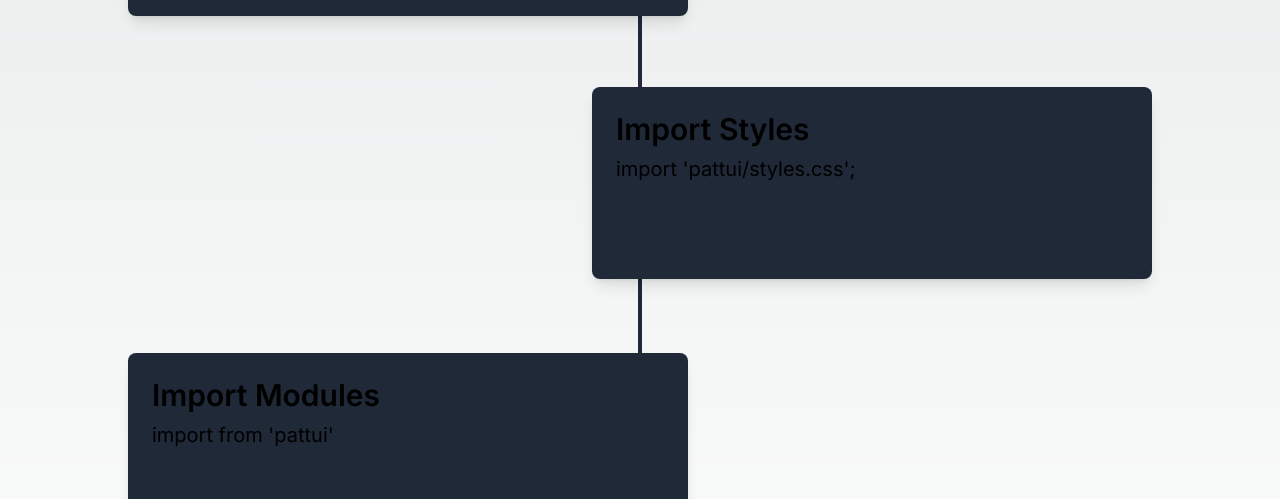
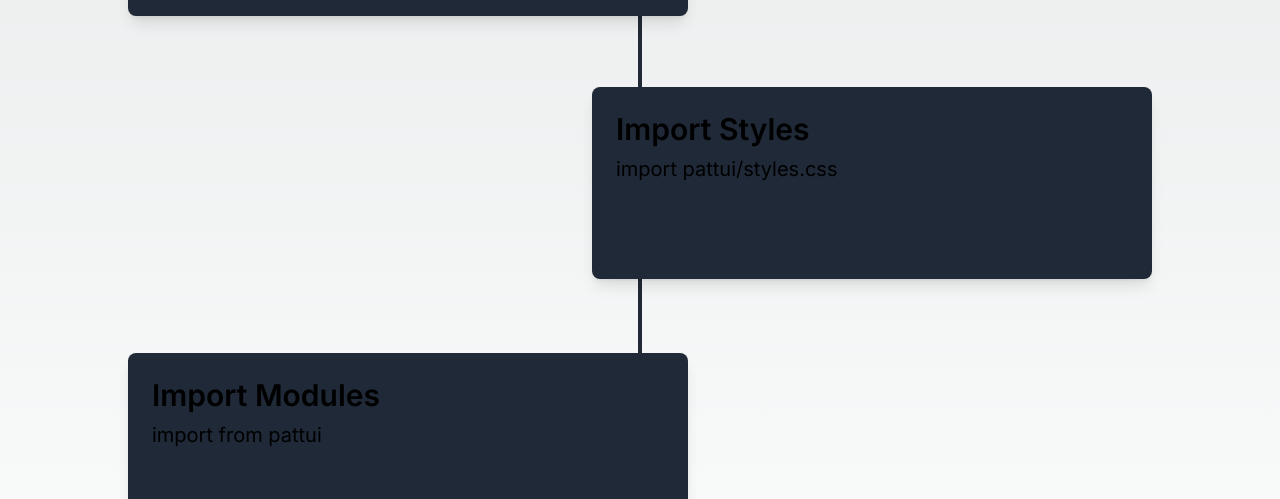
Before and after one commit to Bhargav00007/PattUI-Dev, a Next.js app: page / in a window 1280 px wide. Shown: the part 1084-1583 px from the top of the page. Built offline with nearby package versions, Linux system fonts and the light colour scheme.

Commit message:
Update GettingStarted.js

```diff
--- a/src/app/components/GettingStarted.js
+++ b/src/app/components/GettingStarted.js
@@ -51,7 +51,7 @@
           className="lg:h-[12rem] lg:w-[35rem] h-[12rem] w-[20rem]  absolute right-[10%]  lg:top-1/3 sm:top-1/3 top-1/3 bg-gray-800 shadow-lg rounded-lg p-6"
         >
       <h2 className="text-3xl font-semibold">Import Styles</h2>
-      <p className="text-xl mt-2">import 'pattui/styles.css';</p>
+      <p className="text-xl mt-2">import pattui/styles.css</p>
 
         </motion.div>
 
@@ -61,7 +61,7 @@
           transition={{ duration: 0.5, delay: 0.4 }}
           className="lg:h-[12rem] lg:w-[35rem] h-[12rem] w-[20rem]  absolute left-[10%]  lg:top-2/3 sm:top-2/3 top-2/3 bg-gray-800 shadow-lg rounded-lg p-6 ">
           <h2 className="text-3xl font-semibold">Import Modules</h2>
-          <p className="text-xl mt-2">import from 'pattui'</p>
+          <p className="text-xl mt-2">import from pattui</p>
         </motion.div>
 
       </div>
```
